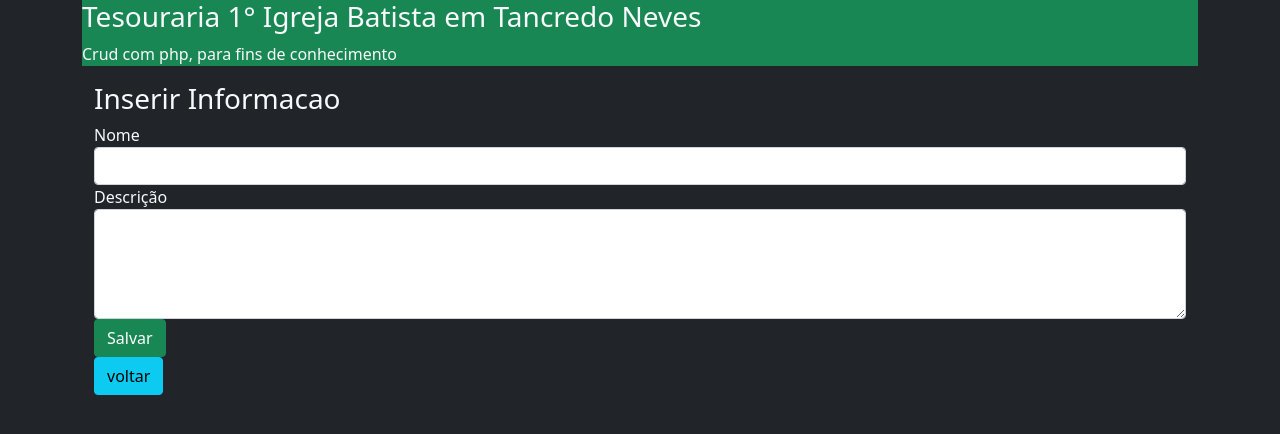
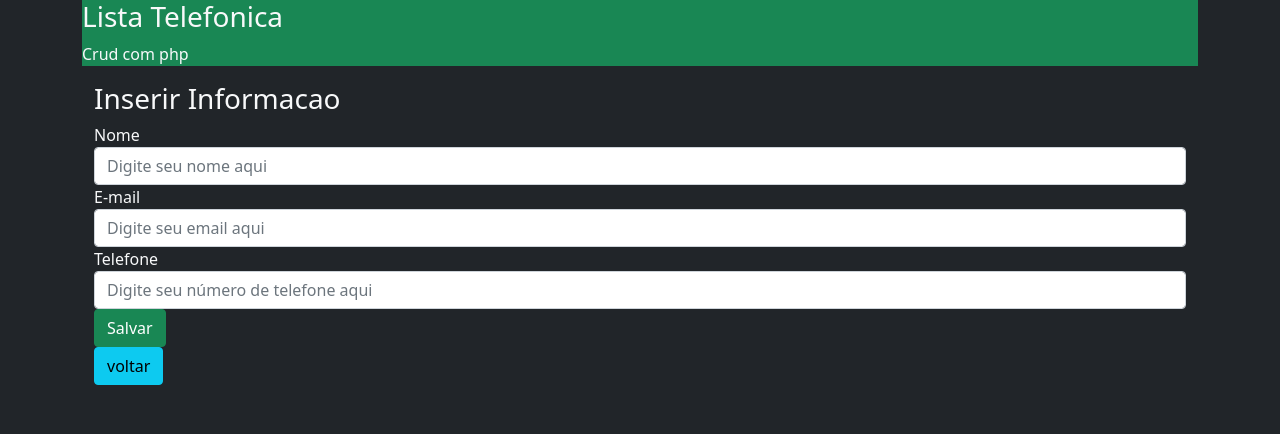
Before and after one commit to PietroCoelho/crud-php, a PHP site: page /cadastrar.php in a window 1280 px wide. Shown: the top 434 px of the page. Run offline with PHP 8.4, Linux system fonts and the light colour scheme.

```diff
--- a/cadastrar.php
+++ b/cadastrar.php
@@ -3,13 +3,13 @@
 require './vendor/autoload.php';
 // Obrigatório para chamada das classes
 
-use App\Controller\UsuarioController;
+use App\Controller\TelefoneController;
 
 
 $parametros = $_POST;
 if (isset($parametros) && !empty($parametros)) {
-    $user = new UsuarioController();
-    $user->store($parametros);
+    $telefone = new TelefoneController();
+    $telefone->store($parametros);
     header('location: index.php?status=success');
     exit;
 }
--- a/index.php
+++ b/index.php
@@ -1,7 +1,13 @@
 <?php
 // Obrigatório para chamada das classes
+
+use App\Controller\TelefoneController;
+
 require './vendor/autoload.php';
 // Obrigatório para chamada das classes
+
+$user = new TelefoneController();
+$rs = $user->index();
 
 include './template/header.php';
 include './views/listagem.php';
--- a/template/header.php
+++ b/template/header.php
@@ -9,13 +9,13 @@
     <!-- Bootstrap CSS -->
     <link href="https://cdn.jsdelivr.net/npm/bootstrap@5.1.3/dist/css/bootstrap.min.css" rel="stylesheet" integrity="sha384-1BmE4kWBq78iYhFldvKuhfTAU6auU8tT94WrHftjDbrCEXSU1oBoqyl2QvZ6jIW3" crossorigin="anonymous">
 
-    <title>Tesouraria</title>
+    <title>Lista Telefonica</title>
 </head>
 
 <body class="bg-dark text-light">
 <!-- abrindo tag -->
 <div class="container">
     <div class="jumbotron bg-success">
-        <h3>Tesouraria 1° Igreja Batista em Tancredo Neves</h3>
-        <p>Crud com php, para fins de conhecimento</p>
+        <h3>Lista Telefonica</h3>
+        <p>Crud com php</p>
     </div>
--- a/views/form.php
+++ b/views/form.php
@@ -2,13 +2,21 @@
     <h3>Inserir Informacao</h3>
     <form method="POST">
         <div class="form-group">
+            <input type="hidden" name="id">
+        </div>
+        <div class="form-group">
             <label for="nome">Nome</label>
-            <input type="text" class="form-control" name="nome">
+            <input type="text" class="form-control" name="nome" placeholder="Digite seu nome aqui">
         </div>
 
         <div class="form-group">
-            <label for="descricao">Descrição</label>
-            <textarea name="descricao" id="" rows="4" cols="35" class="form-control"></textarea>
+            <label for="email">E-mail</label>
+            <input type="text" id="email" class="form-control" name="email" placeholder="Digite seu email aqui">
+        </div>
+
+        <div class="form-group">
+            <label for="telefone">Telefone</label>
+            <input type="number" id="telefone" class="form-control" name="numero" placeholder="Digite seu número de telefone aqui">
         </div>
 
         <div class="form-group">
```
Also changed, not shown: app/Controller/TelefoneController.php (renamed from app/Controller/UsuarioController.php, +7 -3 lines), app/Core/DB.php (+9 -4 lines), app/Model/Telefone.php (added, +22 -0 lines), app/Model/Usuario.php (deleted, +0 -20 lines), views/listagem.php (+24 -0 lines).
